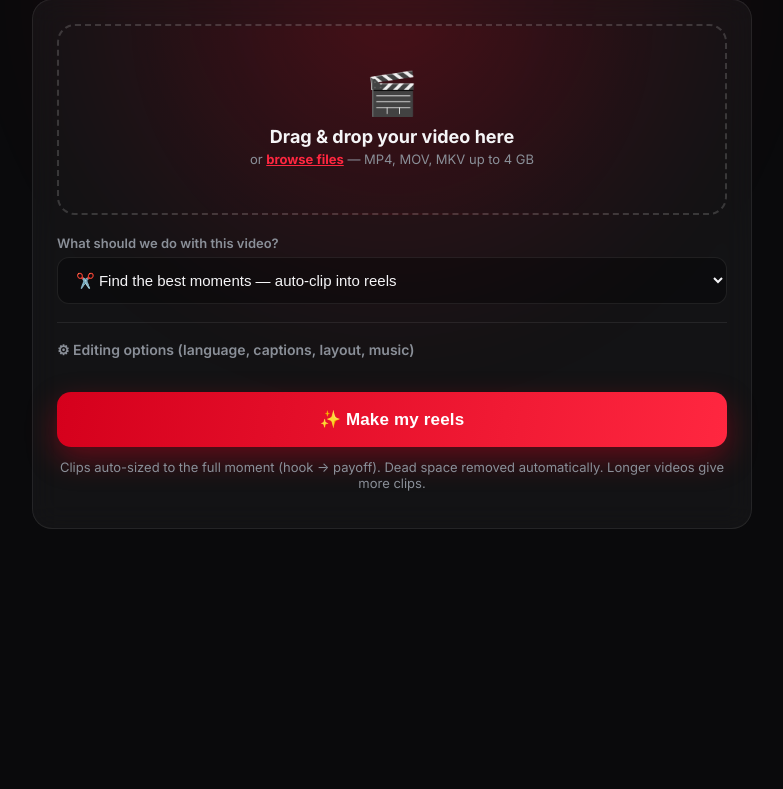
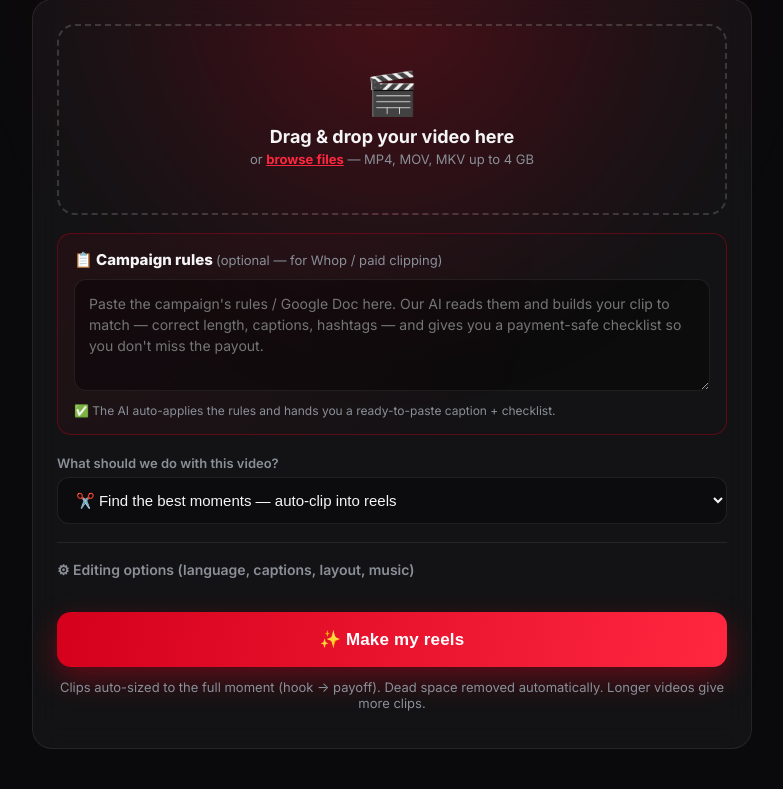
Before and after one commit to catsrat/reelscut, a Flask app: page /app in a window 1280 px wide. Shown: the part 301-1090 px from the top of the page, without its empty margins (248-1031 px from the left). Before the commit the page ends 830 px from the top, so only its background shows below. Run offline with Flask 3, Linux system fonts and the light colour scheme.

Commit message:
Add AI campaign-rules reader for Whop clippers (auto-apply + checklist)
Paste a clipping campaign's rules / Google Doc; Claude extracts the
requirements and the tool auto-builds a compliant clip:
- parse_campaign_rules(): structured extraction of min/max length,
  language, captions/logo required, required hashtags + mentions, a
  ready-to-paste post caption, and auto-handled vs manual-todo bullets
- rules auto-apply onto the editing options (captions on, language,
  clip-length bounds enforced in moment selection + sanitize)
- results now show a "payment-safe checklist": done-for-you items,
  things only the clipper can do, and a copy-able caption with tags

Verified imports + the apply logic; live parse uses the same
structured-output path as the (working) moment selector.

Co-Authored-By: Claude Opus 4.8 <noreply@anthropic.com>

```diff
--- a/app.py
+++ b/app.py
@@ -59,6 +59,38 @@ def _collect_opts(get):
         "punchy": str(get("punchy")).lower() in ("true", "1", "on", "yes"),
         "punch_zoom": str(get("punch_zoom")).lower() in ("true", "1", "on", "yes"),
         "color_pop": str(get("color_pop")).lower() in ("true", "1", "on", "yes"),
+        # Optional pasted clipping-campaign rules (Whop / Google Doc).
+        "rules": (get("rules") or "").strip(),
+    }
+
+
+def _apply_rules(req, opts):
+    """Auto-apply parsed campaign requirements onto the editing options, and
+    return the 'payment-safe' report (checklist + ready-to-paste caption)."""
+    if req.get("captions_required"):
+        opts["captions"] = True
+    lang = (req.get("language") or "").strip().lower()
+    if lang in ("en", "te", "hi", "ta"):
+        opts["language"] = lang
+    mn = req.get("min_length_sec") or 0
+    mx = req.get("max_length_sec") or 0
+    if mn:
+        opts["min_clip"] = float(mn)
+    if mx:
+        opts["max_clip"] = float(mx)
+
+    auto = list(req.get("auto_handled") or [])
+    manual = list(req.get("manual_todo") or [])
+    # If the campaign needs a watermark but none was uploaded, it's on the user.
+    if req.get("logo_required") and not opts.get("logo_file"):
+        manual.insert(0, "Upload your logo/watermark — this campaign requires it "
+                         "(add it in “Your logo / watermark”).")
+    return {
+        "post_caption": req.get("post_caption") or "",
+        "hashtags": req.get("hashtags") or [],
+        "mentions": req.get("mentions") or [],
+        "auto_handled": auto,
+        "manual_todo": manual,
     }
 
 
@@ -91,6 +123,18 @@ def _worker(job_id, opts):
         api_key = os.environ.get("ANTHROPIC_API_KEY", "").strip()
         job["ai"] = bool(api_key)
         sarvam_key = os.environ.get("SARVAM_API_KEY", "").strip()
+
+        # Read clipping-campaign rules first and auto-apply them, so the clip is
+        # built compliant and we can hand back a payment-safe checklist.
+        rules_text = opts.get("rules") or ""
+        if rules_text and api_key:
+            progress(3, "Reading the campaign rules...")
+            try:
+                req = pipeline.parse_campaign_rules(rules_text, api_key)
+                job["compliance"] = _apply_rules(req, opts)
+            except Exception:
+                pass  # rules parsing is best-effort; never block the clip
+
         results = pipeline.run_pipeline(
             url, workdir, api_key, progress,
             language=opts["language"], music=opts["music"],
@@ -106,6 +150,8 @@ def _worker(job_id, opts):
             punchy=opts.get("punchy", False),
             punch_zoom=opts.get("punch_zoom", False),
             color_pop=opts.get("color_pop", False),
+            min_clip=opts.get("min_clip"),
+            max_clip=opts.get("max_clip"),
         )
         # If R2 is configured, upload clips and attach durable URLs.
         if storage.enabled():
--- a/templates/index.html
+++ b/templates/index.html
@@ -93,6 +93,29 @@
   select:focus{outline:none; border-color:var(--accent2);}
   .check{display:flex; align-items:center; gap:9px; margin:18px 0 4px; font-size:14px; color:var(--text);}
   .check input{width:18px; height:18px; accent-color:var(--accent);}
+
+  /* campaign rules */
+  .rules-sec{border:1px solid rgba(213,0,28,.35); border-radius:14px; padding:16px;
+       margin-top:18px; background:radial-gradient(circle at 0% 0%, rgba(213,0,28,.08), transparent 70%);}
+  .rules-head{font-weight:800; font-size:15px; margin-bottom:10px;}
+  .rules-head span{color:var(--dim); font-weight:400; font-size:13px;}
+  #rules{width:100%; padding:13px 14px; font-size:14px; border-radius:12px; resize:vertical;
+       border:1px solid var(--line); background:rgba(0,0,0,.35); color:var(--text);
+       font-family:inherit; line-height:1.5;}
+  #rules:focus{outline:none; border-color:var(--accent2);}
+  .rules-hint{font-size:12px; color:var(--dim); margin:8px 0 0;}
+
+  /* compliance report */
+  .comp{border:1px solid rgba(95,227,154,.35); border-radius:16px; padding:20px;
+       background:rgba(95,227,154,.05); margin-bottom:18px;}
+  .comp h3{margin:0 0 12px; font-size:18px;}
+  .comp .sub{font-weight:700; font-size:14px; margin:14px 0 6px;}
+  .comp ul{margin:0; padding-left:20px;}
+  .comp li{font-size:14px; margin:4px 0; color:var(--text);}
+  .comp .cap{background:rgba(0,0,0,.4); border:1px solid var(--line); border-radius:10px;
+       padding:12px; font-size:14px; white-space:pre-wrap; margin-top:6px; line-height:1.5;}
+  .comp .copy{margin-top:8px; font-size:13px; font-weight:700; color:#fff; cursor:pointer;
+       background:var(--accent); border:0; padding:8px 14px; border-radius:9px;}
 
   /* logo / watermark */
   .logo-sec{border:1px solid var(--line); border-radius:14px; padding:16px; margin-top:6px;
@@ -190,6 +213,12 @@
       </p>
     </div>
     {% endif %}
+
+    <div class="rules-sec">
+      <div class="rules-head">📋 Campaign rules <span>(optional — for Whop / paid clipping)</span></div>
+      <textarea id="rules" rows="4" placeholder="Paste the campaign's rules / Google Doc here. Our AI reads them and builds your clip to match — correct length, captions, hashtags — and gives you a payment-safe checklist so you don't miss the payout."></textarea>
+      <p class="rules-hint">✅ The AI auto-applies the rules and hands you a ready-to-paste caption + checklist.</p>
+    </div>
 
     <label class="lbl" for="clipmode" style="margin-top:20px">What should we do with this video?</label>
     <select id="clipmode">
@@ -395,6 +424,7 @@ function opts(){
     punchy: document.getElementById('punchy').checked,
     punch_zoom: document.getElementById('punchzoom').checked,
     color_pop: document.getElementById('colorpop').checked,
+    rules: document.getElementById('rules').value,
   };
 }
 
@@ -447,16 +477,41 @@ async function poll(jobId){
 
   if (job.status === 'error') { fail(job.message); return; }
   if (job.status === 'done') {
-    render(jobId, job.clips);
+    render(jobId, job.clips, job.compliance);
     go.disabled = false;
     return;
   }
   setTimeout(() => poll(jobId), 1500);
 }
 
-function render(jobId, clips){
-  if (!clips.length){ results.innerHTML = '<div class="card">No clips found.</div>'; return; }
-  results.innerHTML = '<div class="card"><div class="rhead">🎉 '+clips.length+' reels ready</div></div>';
+function renderCompliance(c){
+  if (!c) return '';
+  const auto = (c.auto_handled||[]).map(x => '<li>✅ '+escapeHtml(x)+'</li>').join('');
+  const manual = (c.manual_todo||[]).map(x => '<li>⚠️ '+escapeHtml(x)+'</li>').join('');
+  const tags = [].concat(c.hashtags||[], c.mentions||[]).map(escapeHtml).join(' ');
+  let html = '<div class="comp"><h3>💸 Payment-safe checklist</h3>';
+  if (auto) html += '<div class="sub">Done for you</div><ul>'+auto+'</ul>';
+  if (manual) html += '<div class="sub">⚠️ You still need to do</div><ul>'+manual+'</ul>';
+  if (c.post_caption){
+    html += '<div class="sub">📋 Ready-to-paste caption</div>'+
+            '<div class="cap" id="capText">'+escapeHtml(c.post_caption)+'</div>'+
+            '<button class="copy" onclick="copyCap()">Copy caption</button>';
+  } else if (tags){
+    html += '<div class="sub">📋 Required tags</div><div class="cap" id="capText">'+tags+'</div>'+
+            '<button class="copy" onclick="copyCap()">Copy tags</button>';
+  }
+  html += '</div>';
+  return html;
+}
+function copyCap(){
+  const el = document.getElementById('capText');
+  if (el) navigator.clipboard.writeText(el.textContent);
+}
+
+function render(jobId, clips, compliance){
+  const comp = renderCompliance(compliance);
+  if (!clips.length){ results.innerHTML = comp + '<div class="card">No clips found.</div>'; return; }
+  results.innerHTML = comp + '<div class="card"><div class="rhead">🎉 '+clips.length+' reels ready</div></div>';
   for (const c of clips){
     const src = c.url || ('/clip/'+jobId+'/'+c.file);
     const div = document.createElement('div');
```
Also changed, not shown: pipeline.py (+99 -14 lines).
